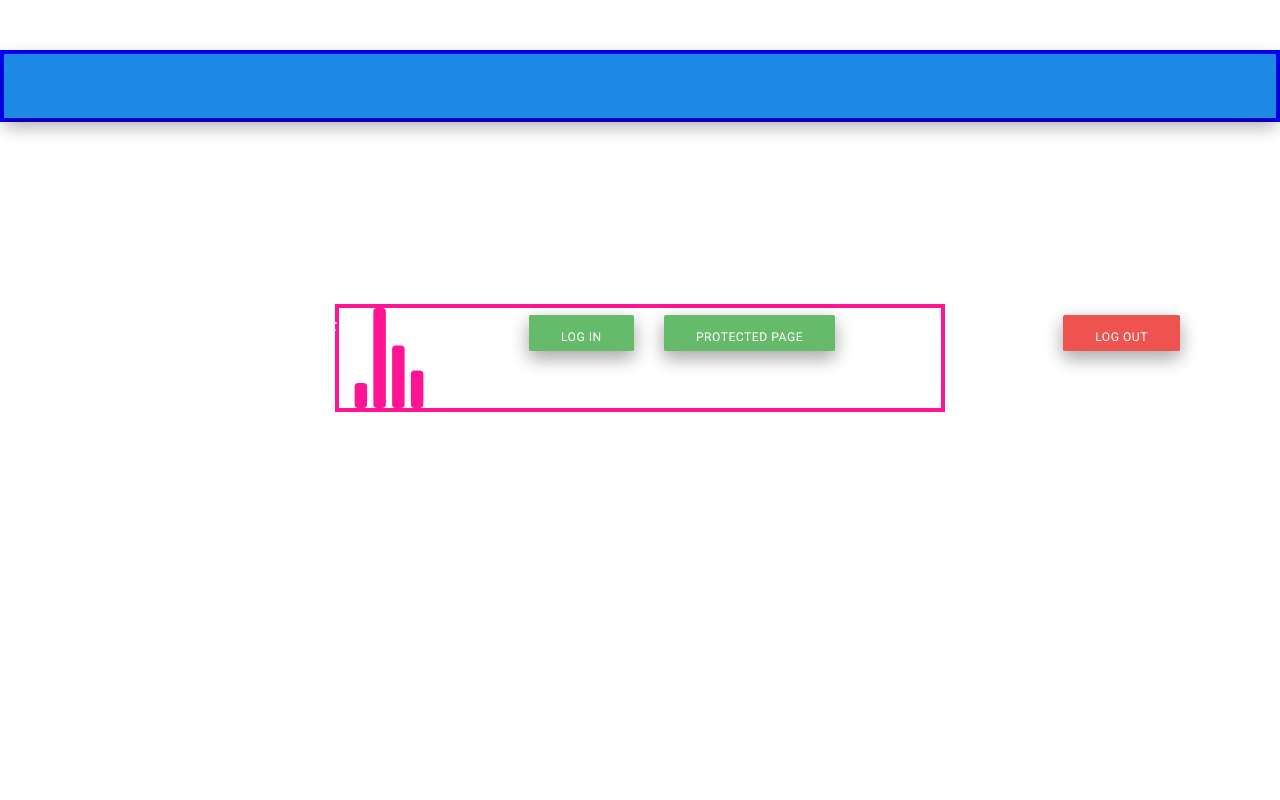
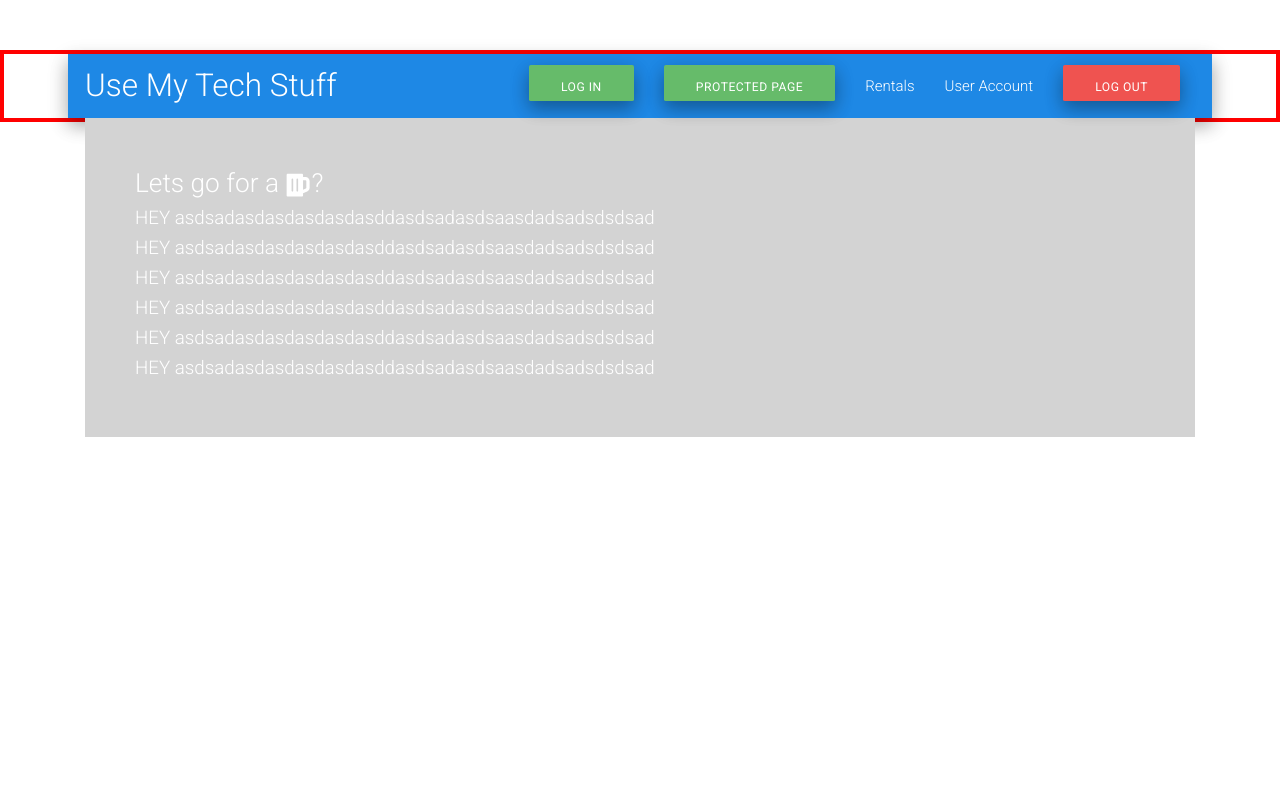
Before and after one commit to lambda-use-my-tech-stuff-built-week/UseMyTechStuff_FrontEnd, a React (Create React App) app in the folder usemytechstuff_frontend/: page /protected in a window 1280 px wide. Shown: the top 800 px of the page. Built offline with nearby package versions, Linux system fonts and the light colour scheme; sample sign-in values are in the browser's storage.

Commit message:
modified formatting to allow techitems to not start from within Navbar

```diff
--- a/usemytechstuff_frontend/src/components/App.css
+++ b/usemytechstuff_frontend/src/components/App.css
@@ -1,5 +1,5 @@
 .App {
-  border: 4px solid blue;
+  border: 4px solid red;
   margin: 50px auto;
   display: flex;
   justify-content: center;
--- a/usemytechstuff_frontend/src/components/ItemList.js
+++ b/usemytechstuff_frontend/src/components/ItemList.js
@@ -44,6 +44,9 @@ class Itemlist extends Component {
         />
 
         <h3> Lets go for a <FaBeer />? </h3>
+        <h3> Lets go for a <FaBeer />? </h3>
+        <h3> Lets go for a <FaBeer />? </h3>
+        <h1> HEY asdsadasdasdasdasdasddasdsadasdsaasdadsadsdsdsad </h1>
 
         <label>
           <input
@@ -70,7 +73,13 @@ class Itemlist extends Component {
             style={{ border: "4px solid deeppink", margin: "50px" }}
           />
         )}
+
+
+      <h1> HEY asdsadasdasdasdasdasddasdsadasdsaasdadsadsdsdsad </h1>
+
       </div>
+
+
 
     )
   }
--- /dev/null
+++ b/usemytechstuff_frontend/src/components/TechItemList.js
@@ -0,0 +1,84 @@
+import React, { Component } from 'react';
+import './App.css';
+
+import Loader from 'react-loader-spinner';
+import { connect } from 'react-redux';
+import { withRouter } from "react-router-dom";
+import { FaBeer } from 'react-icons/fa';
+
+class TechItemlist extends Component {
+
+  state = {
+    isChecked: true,
+
+  };
+
+
+/*
+  toggleChange = () => {
+    console.log("isChecked is ", this.isChecked);
+    this.setState({
+      isChecked: !this.state.isChecked
+    });
+  };
+
+*/
+
+  componentDidMount() {
+
+
+  }
+
+  // handlers
+
+  render() {
+
+    return (
+      <div
+        style = { {
+          width: "100%",
+          backgroundColor: "lightgray",
+          display: "flex",
+          flexDirection: "column",
+          padding: "50px",
+        } }
+      >
+
+        <h3> Lets go for a <FaBeer />? </h3>
+
+        <h5> HEY asdsadasdasdasdasdasddasdsadasdsaasdadsadsdsdsad </h5>
+        <h5> HEY asdsadasdasdasdasdasddasdsadasdsaasdadsadsdsdsad </h5>
+        <h5> HEY asdsadasdasdasdasdasddasdsadasdsaasdadsadsdsdsad </h5>
+        <h5> HEY asdsadasdasdasdasdasddasdsadasdsaasdadsadsdsdsad </h5>
+        <h5> HEY asdsadasdasdasdasdasddasdsadasdsaasdadsadsdsdsad </h5>
+        <h5> HEY asdsadasdasdasdasdasddasdsadasdsaasdadsadsdsdsad </h5>
+
+
+      </div>
+
+
+
+    )
+  }
+
+}
+
+
+/*
+const mapStateToProps = ({}) => ({
+
+
+});
+
+export default withRouter(
+  connect(
+    mapStateToProps,
+    {}
+
+  )(Itemlist)
+
+);
+
+*/
+
+export default TechItemlist;
--- a/usemytechstuff_frontend/src/components/layout/NavBar.js
+++ b/usemytechstuff_frontend/src/components/layout/NavBar.js
@@ -4,16 +4,35 @@ import SignedInLinks from './SignedInLinks';
 import SignedOutLinks from './SignedOutLinks';
 
 
+// className="nav-wrapper #1e88e5 blue darken-1 z-depth-2">
+/*
+<SignedInLinks />
+<SignedOutLinks />
+*/
+
+
 const NavBar = () => {
   return (
-    <nav className="nav-wrapper #1e88e5 blue darken-1 z-depth-2">
+    <div
+      style = { {
+        width: "90%",
+
+      } }
+
+    >
+      <nav
+        className="nav-wrapper #1e88e5 blue darken-1 z-depth-2"
+      >
         <div className="container">
           <Link to="/" className="brand-logo">Use My Tech Stuff</Link>
           <SignedInLinks />
           <SignedOutLinks />
         </div>
       </nav>
+    </div>
+
+
   )
-}
+};
 
 export default NavBar;
--- a/usemytechstuff_frontend/src/components/layout/SignedInLinks.js
+++ b/usemytechstuff_frontend/src/components/layout/SignedInLinks.js
@@ -6,7 +6,9 @@ import { NavLink } from 'react-router-dom';
 
 const SignedInLinks = () => {
   return (
-    <ul className="right">
+    <ul className="right"
+
+    >
       <li><NavLink to="/">Rentals</NavLink></li>
       <li><NavLink to="/">User Account</NavLink></li>
       <li><NavLink
--- a/usemytechstuff_frontend/src/components/layout/SignedOutLinks.js
+++ b/usemytechstuff_frontend/src/components/layout/SignedOutLinks.js
@@ -4,13 +4,15 @@ import { BrowserRouter as Router, Route, Link } from "react-router-dom";
 import Login from "../Login";
 import PrivateRoute from "../PrivateRoute";
 import ItemList from '../ItemList';
+import TechItemList from '../TechItemList';
 
 
 
 const SignedOutLinks = () => {
   return (
     <Router>
-      <ul className="right">
+      <ul className="right"
+      >
         <li><NavLink to="/login" className="#66bb6a green lighten-1 z-depth-2 waves-effect waves-light btn">Log In</NavLink></li>
         <li>
           <NavLink to="/protected" className="#66bb6a green lighten-1 z-depth-2 waves-effect waves-light btn">Protected Page</NavLink>
@@ -21,9 +23,9 @@ const SignedOutLinks = () => {
         // component={Login}
         render={props => <Login {...props} isLoggingIn={false} />}
       />
-      <PrivateRoute exact path="/protected" component={ItemList} />
+      <PrivateRoute exact path="/protected" component={TechItemList} />
     </Router>
   )
-}
+};
 
 export default SignedOutLinks;
```
Also changed, not shown: usemytechstuff_frontend/src/actions/login.js (+15 -2 lines), usemytechstuff_frontend/src/components/App.js (+1 -16 lines). Lines whose indentation alone changed are shown as unchanged.
